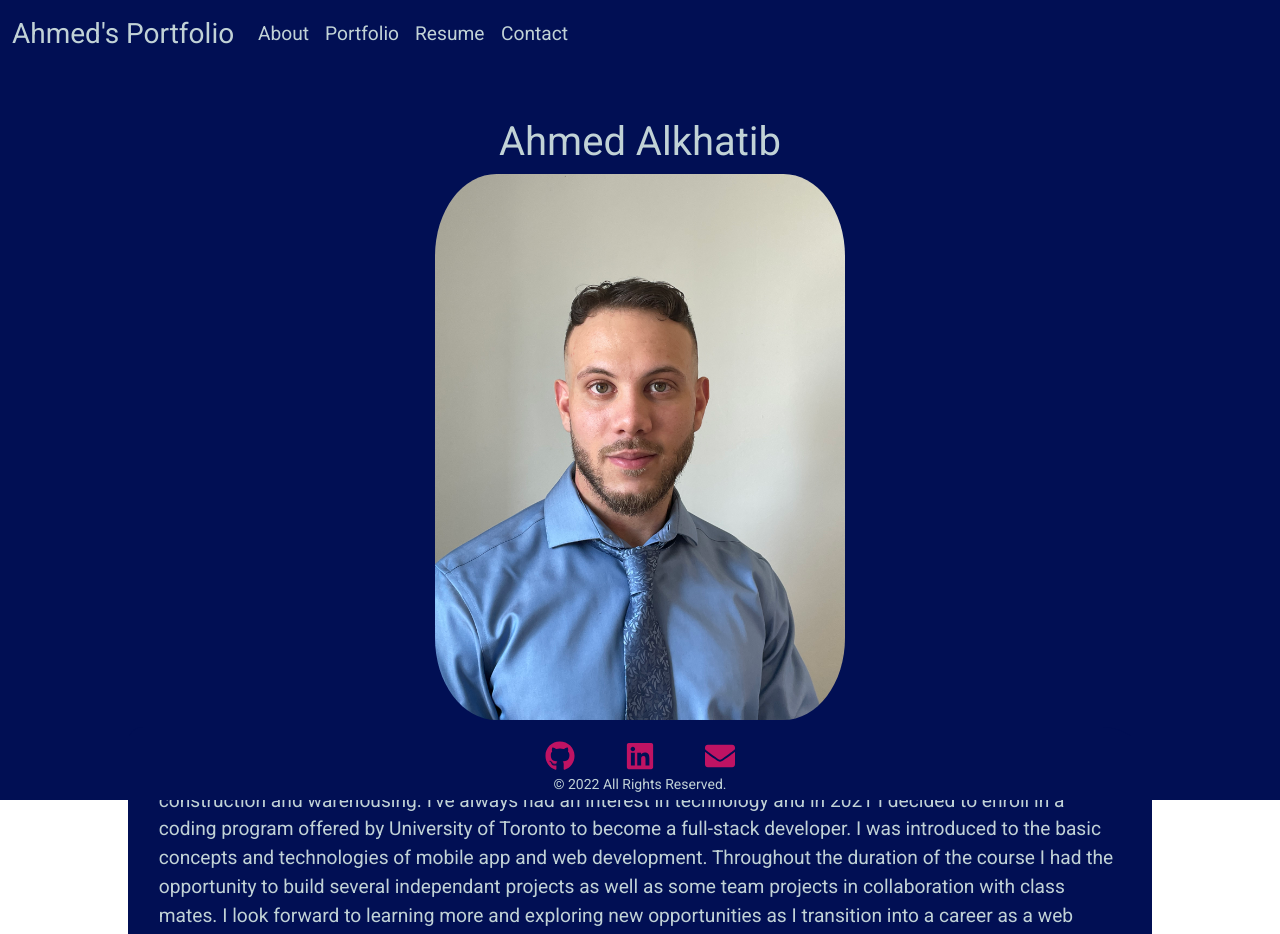
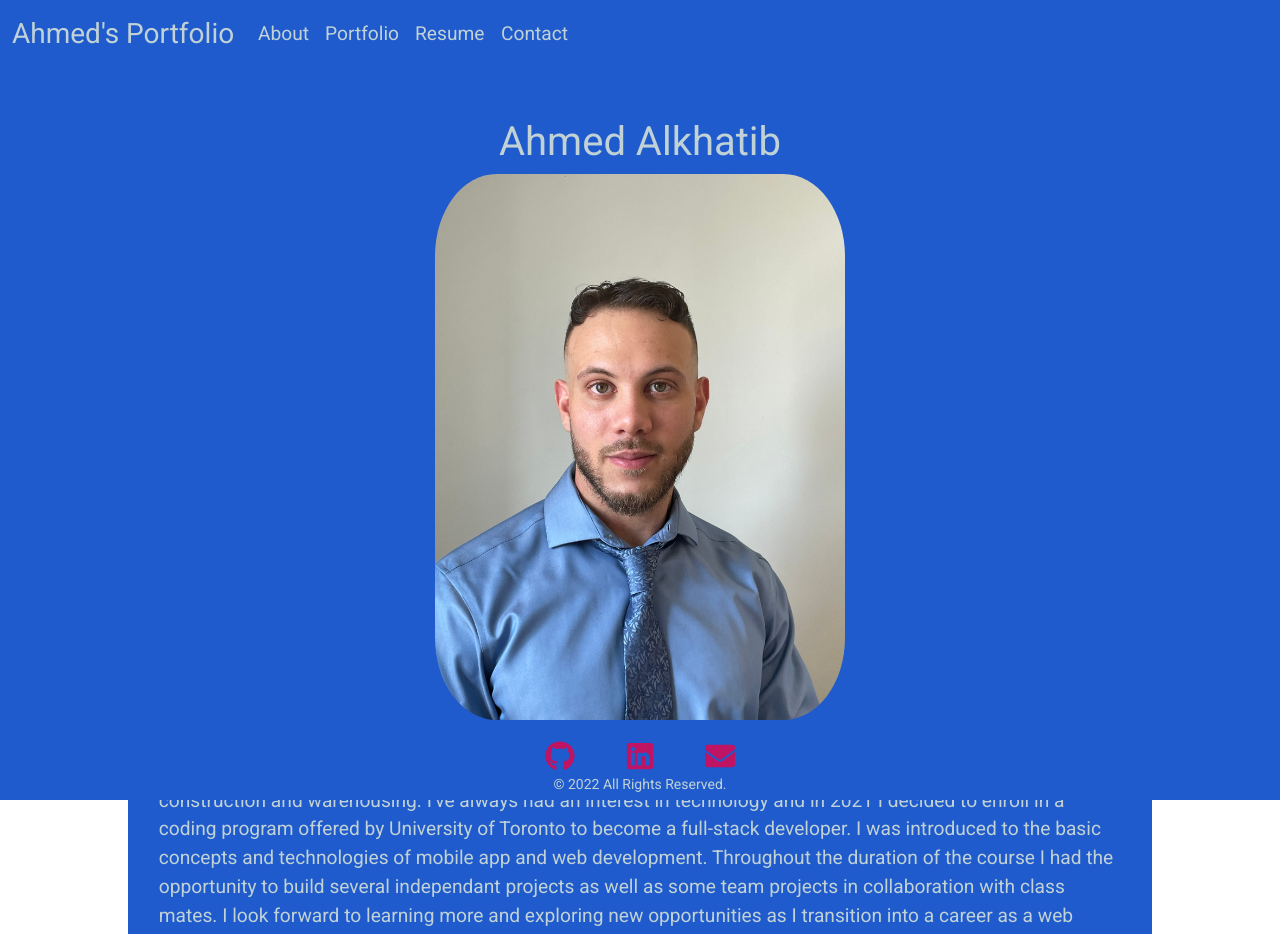
Before and after one commit to AhmedAlkh/react-portfolio, a React (Create React App) app in the folder my-app/: page / in a window 1280 px wide. Shown: the top 934 px of the page. Built offline with nearby package versions, Linux system fonts and the light colour scheme.

Commit message:
updated one of the projects on portfolio page, update colors of portfolio

```diff
--- a/my-app/public/styles.css
+++ b/my-app/public/styles.css
@@ -22,14 +22,14 @@ header {
   position: sticky;
   top: 0;
   z-index: 100;
-    background-color: #010f54;
+  background-color: #1f5bcc;
 }
 
 /* ----------------- Navbar ---------------- */
 
 .navbar-brand {
-  font-size: 175%!important;
-  color: rgb(193, 210, 214)!important;
+  font-size: 175% !important;
+  color: rgb(193, 210, 214) !important;
 }
 
 .main-title {
@@ -122,7 +122,7 @@ a.nav-link.active:active {
 
 div.container {
   margin-left: 0%;
-  margin-right: 0%!important;
+  margin-right: 0% !important;
 }
 
 /* ----------------- About ---------------- */
@@ -139,7 +139,7 @@ div.container {
 }
 
 .about-text {
-  background-color: #010f54;
+  background-color: #1f5bcc;
   font-size: 1.2rem;
   padding: 3%;
   border-radius: 15px 50px;
@@ -156,7 +156,6 @@ div.container {
   border-radius: 15%;
   width: 40%;
 }
-
 
 /* ----------------- Portfolio ---------------- */
 
@@ -182,7 +181,7 @@ div.container {
 }
 
 .carousel-container {
-  background-color: #010f54;
+  background-color: #1f5bcc;
   z-index: 10;
 }
 
@@ -197,7 +196,8 @@ div.container {
   /* background-color: red; */
 }
 
-.carousel-control-next-icon, .carousel-control-prev-icon {
+.carousel-control-next-icon,
+.carousel-control-prev-icon {
   background-color: #bf1363;
   border-radius: 20%;
 }
@@ -213,37 +213,35 @@ div.container {
 }
 
 .info-container {
-  background-color: #010f54;
+  background-color: #1f5bcc;
   border-radius: 25px;
   padding: 2%;
   color: rgb(193, 210, 214);
   margin-top: 5px;
 }
 
-.app-link, .gh-link {
+.app-link,
+.gh-link {
   width: 150px;
   margin-top: 5px;
-  transition: transform 0.2s!important; /* Animation for zoom in effect */
+  transition: transform 0.2s !important; /* Animation for zoom in effect */
 }
 
 .app-link:hover {
-  background-color: #bf1363!important;
-  transform: scale(
-    1.1
-  )!important;
+  background-color: #bf1363 !important;
+  transform: scale(1.1) !important;
 }
 
 .gh-link:hover {
-  background-color: #bf1363!important;
-  transform: scale(
-    1.1
-  )!important;
+  background-color: #bf1363 !important;
+  transform: scale(1.1) !important;
 }
 
-.btn, .btn-primary {
-  background-color: #133dec!important;
-  color: rgb(193, 210, 214)!important;
-  border: none!important;
+.btn,
+.btn-primary {
+  background-color: #133dec !important;
+  color: rgb(193, 210, 214) !important;
+  border: none !important;
 }
 
 .btn-icon {
@@ -254,8 +252,8 @@ div .carousel-indicators {
   margin: 0 35% 0 35%;
 }
 
-.carousel-indicators{
-  background-color: #010f54;
+.carousel-indicators {
+  background-color: #1f5bcc;
   border-radius: 25px 25px 0px 0px;
 }
 
@@ -274,7 +272,7 @@ div .carousel-indicators {
 .contact-container {
   margin: auto;
   width: 25rem;
-  background-color: #010f54;
+  background-color: #1f5bcc;
   padding: 15px;
   margin-bottom: 20px;
   border-radius: 25px;
@@ -327,17 +325,14 @@ div .carousel-indicators {
 }
 
 .contact-btn {
-      background-color: #133dec!important;
-      transition: transform 0.2s!important; /* Animation for zoom in effect */
+  background-color: #133dec !important;
+  transition: transform 0.2s !important; /* Animation for zoom in effect */
 }
 
 .contact-btn:hover {
-      background-color: #bf1363!important;
-      transform: scale(
-        1.05
-      )!important;
+  background-color: #bf1363 !important;
+  transform: scale(1.05) !important;
 }
-
 
 /* ----------------- Resume ---------------- */
 
@@ -358,14 +353,12 @@ div .carousel-indicators {
   width: 170px;
   margin-top: 5px;
   margin-bottom: 5px;
-  transition: transform 0.2s!important; /* Animation for zoom in effect */
+  transition: transform 0.2s !important; /* Animation for zoom in effect */
 }
 
 .resume-btn:hover {
-  background-color: #bf1363!important;
-  transform: scale(
-    1.1
-  )!important;
+  background-color: #bf1363 !important;
+  transform: scale(1.1) !important;
 }
 
 .resume-screenshots {
@@ -383,7 +376,7 @@ div .carousel-indicators {
 .skills-container {
   margin-top: 15px;
   margin-bottom: 75px;
-  background-color: #010f54;
+  background-color: #1f5bcc;
   display: inline-block;
   width: 70%;
   border-radius: 25px;
@@ -415,7 +408,7 @@ footer {
   width: 100%;
   height: 4rem;
   text-align: center;
-  background-color: #010f54;
+  background-color: #1f5bcc;
   margin-top: auto;
   z-index: 999;
 }
@@ -492,7 +485,9 @@ footer {
   transform: perspective(1px) translateZ(0);
   box-shadow: 0 0 1px rgba(0, 0, 0, 0);
 }
-.wobble-vertical-on-hover:hover, .wobble-vertical-on-hover:focus, .wobble-vertical-on-hover:active {
+.wobble-vertical-on-hover:hover,
+.wobble-vertical-on-hover:focus,
+.wobble-vertical-on-hover:active {
   -webkit-animation-name: wobble-vertical-on-hover;
   animation-name: wobble-vertical-on-hover;
   -webkit-animation-duration: 1s;
--- a/my-app/src/components/Particles.js
+++ b/my-app/src/components/Particles.js
@@ -9,7 +9,7 @@ const ParticlesComponent = (props) => {
     // all options can be found here: https://particles.js.org/docs/interfaces/Options_Interfaces_IOptions.IOptions.html
     return {
       background: {
-                color: "#010f54" // set background color
+        color: "#1f5bcc", // set background color
       },
       fullScreen: {
         enable: true, // enabling this will make the canvas fill the entire screen, its enabled by default
@@ -23,8 +23,8 @@ const ParticlesComponent = (props) => {
           // },
           onHover: {
             enable: true, // enables hover event
-                        mode: "repulse" // makes particles run away from cursor
-                    }
+            mode: "repulse", // makes particles run away from cursor
+          },
         },
         modes: {
           push: {
@@ -32,30 +32,30 @@ const ParticlesComponent = (props) => {
           },
           repulse: {
             distance: 100, // the distance of the particles from the cursor
-                    }
-                }
+          },
+        },
       },
       particles: {
         color: {
-                    value: ["#C7E6E3", "#02ddfa", "#439A86", "#BF1363"] // color of particles
+          value: ["#C7E6E3", "#02ddfa", "#439A86", "#BF1363"], // color of particles
         },
         links: {
           enable: true, // enabling this will make particles linktogether
           distance: 150, // max distance for linking the particles
           color: {
-                        value: "#A8DCD1" // color of links
-                    }
+            value: "#A8DCD1", // color of links
+          },
         },
         move: {
           enable: true, // enabling this allows the particles to move
-                    speed: {min: 1, max: 2.5} // randomize the speed of the particles
+          speed: { min: 1, max: 2.5 }, // randomize the speed of the particles
         },
         opacity: {
-                    value: {min: 0.3, max: 0.7} // randomize the opacity of the particles creating a semitransparent effect.
+          value: { min: 0.3, max: 0.7 }, // randomize the opacity of the particles creating a semitransparent effect.
         },
         size: {
-                    value: { min :1, max: 8} // randomize the size of the particles
-                }
+          value: { min: 1, max: 8 }, // randomize the size of the particles
+        },
       },
     };
   }, []);
@@ -65,7 +65,7 @@ const ParticlesComponent = (props) => {
     // loadFull(engine);
   }, []);
   // setting an id can be useful for identifying the right particles component, this is useful for multiple instances or reusable component
-        return <Particles id={props.id} init={particlesInit} options={options} />
-    }
+  return <Particles id={props.id} init={particlesInit} options={options} />;
+};
 
 export default ParticlesComponent;
--- a/my-app/src/components/Portfolio.js
+++ b/my-app/src/components/Portfolio.js
@@ -9,7 +9,7 @@ function Portfolio() {
       projectName: "On-Demand CRM",
       description:
         "The On-Demand CRM app is used to input(and store), view and extract data on client profiles.",
-        // This was removed from end of description: Keep your list of potential and existing clients organized.
+      // This was removed from end of description: Keep your list of potential and existing clients organized.
       screenShot: "crm2.png",
       techUsed: [
         "html/css",
@@ -25,21 +25,13 @@ function Portfolio() {
     },
     {
       key: "tech-blog",
-      projectName: "Tech Blog",
+      projectName: "Photos by Alaa",
       description:
-        "Developers can use Tech Blog to publish articles and blog posts, along with their thoughts and opinions.",
-      screenShot: "tb.png",
-      techUsed: [
-        "html/css",
-        "javascript",
-        "node.js",
-        "express",
-        "handlebars",
-        "mysql/mysql2",
-        "sequelize",
-      ],
-      ghLink: "https://github.com/AhmedAlkh/Tech-blog",
-      appLink: "https://still-cove-68689.herokuapp.com/",
+        "Website built to showcase my sisters photography work and link to social medias. A functional contact form is included.",
+      screenShot: "pbav3-screenshot.png",
+      techUsed: ["html/css", "bootstrap", "javascript"],
+      ghLink: "https://github.com/AhmedAlkh/pbav3",
+      appLink: "https://photosbyalaa.netlify.app/",
     },
     {
       key: "global-news",
@@ -66,7 +58,7 @@ function Portfolio() {
       projectName: "Password Generator",
       description:
         "User selects criteria for password(uppercase, lowercase, symbols, numbers, length) and a password is generated.",
-        // This was removed from start of description: Random password generator app.
+      // This was removed from start of description: Random password generator app.
       screenShot: "pg2.png",
       techUsed: ["html", "css", "javascript"],
       ghLink: "https://github.com/AhmedAlkh/password-generator",
@@ -75,9 +67,8 @@ function Portfolio() {
     {
       key: "memestagram",
       projectName: "Memestagram",
-      description:
-        "This social media platform is all about the memes!",
-        // Old description: Memestagram is a visual platform. The purpose of this application is to enable users to share images with their audience.
+      description: "This social media platform is all about the memes!",
+      // Old description: Memestagram is a visual platform. The purpose of this application is to enable users to share images with their audience.
       screenShot: "meme.png",
       techUsed: [
         "React",
@@ -96,10 +87,10 @@ function Portfolio() {
   return (
     <section className="portfolio-section">
       {/* <div className="center"> */}
-        <h1 className="portfolio-title">Projects</h1>
+      <h1 className="portfolio-title">Projects</h1>
       {/* </div> */}
 
-	  <div className="carousel-container">
+      <div className="carousel-container">
         <Carousel slide>
           {projects.map((project) => {
             return (
```
Also changed, not shown: 2 other files (tests, documents, lock files or other folders). Lines whose indentation alone changed are shown as unchanged.
